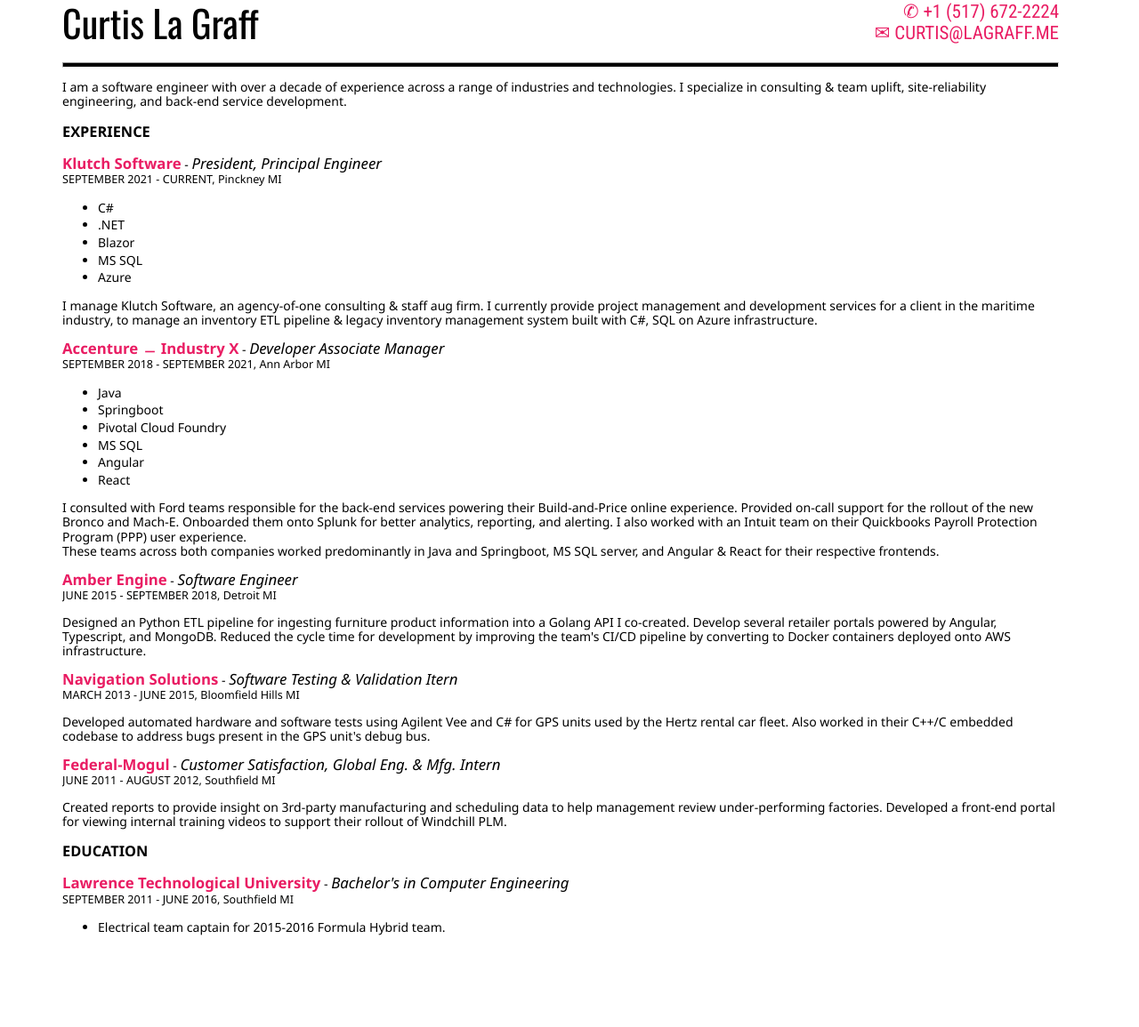
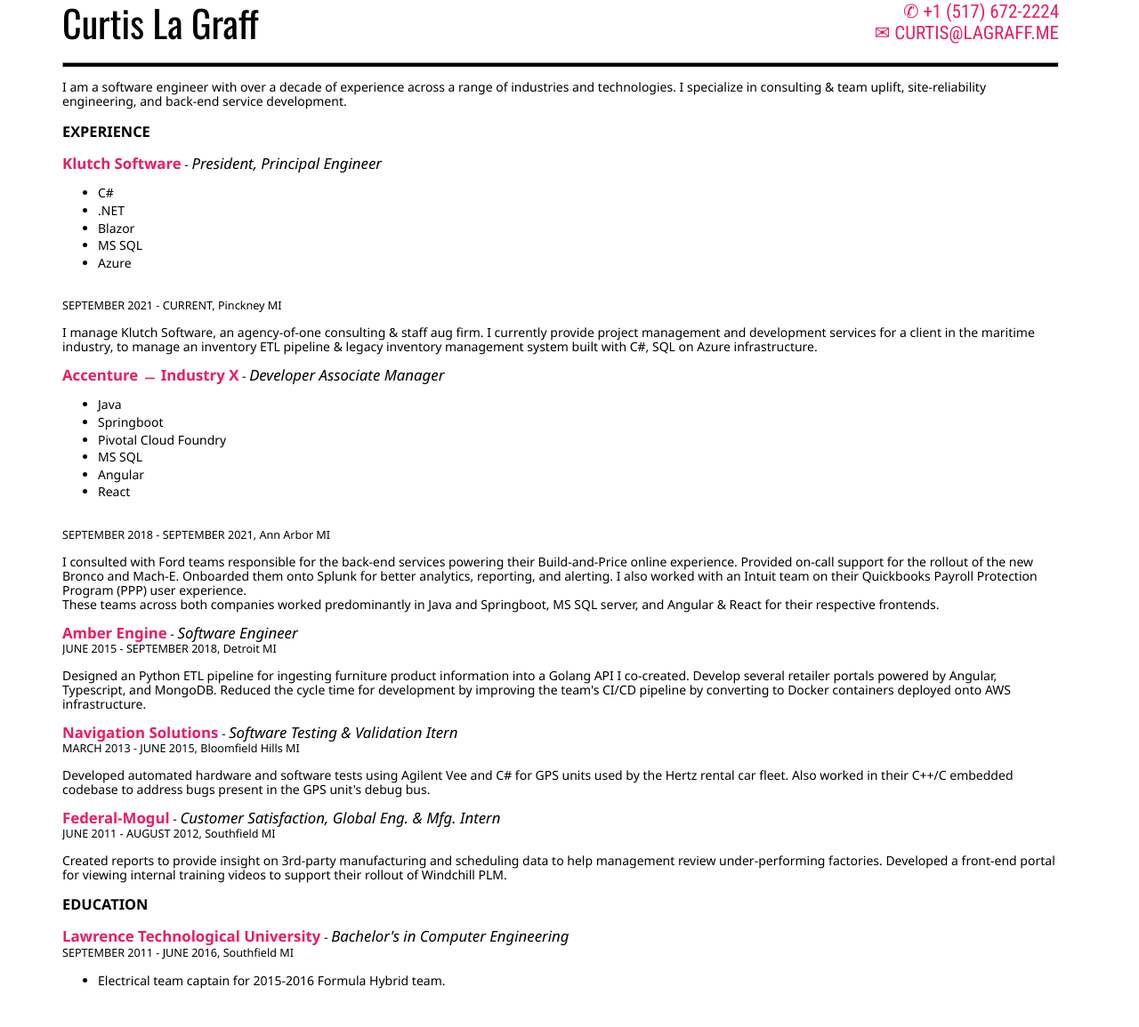
Before and after one commit to clagraff/clagraff.github.io, a Jekyll site: the page built from index.html, in a window 1280 px wide. Shown: the whole page at 89% size. Built offline with Jekyll 4.4.1, drawn with Linux system fonts in a browser that asks for light colours; before the commit the page ends 1095 px from its top, so only the background shows below that.

Commit message:
Update index.html

```diff
--- a/index.html
+++ b/index.html
@@ -8,8 +8,7 @@
 </p>
 <p class="entry">
   <h3>EXPERIENCE</h3>
-  <span class="company">Klutch Software</span> - <span class="position">President, Principal Engineer</span><br/>
-  <span class="duration">SEPTEMBER 2021 - CURRENT, Pinckney MI</span><br/>
+  <span class="company">Klutch Software</span> - <span class="position">President, Principal Engineer</span>
   <ul class="tech">
     <li>C#</li>
      <li>.NET</li>
@@ -17,6 +16,8 @@
      <li>MS SQL</li>
      <li>Azure</li>
   </ul>
+  <br/>
+  <span class="duration">SEPTEMBER 2021 - CURRENT, Pinckney MI</span><br/>
   <p>
     I manage Klutch Software, an agency-of-one consulting & staff aug firm. I currently provide project management and
     development services for a client in the maritime industry, to manage an inventory ETL pipeline & legacy inventory
@@ -24,8 +25,7 @@
   </p>
 </p>
 <p class="entry">
-  <span class="company">Accenture &#xfe58; Industry X</span> - <span class="position">Developer Associate Manager</span><br/>
-  <span class="duration">SEPTEMBER 2018 - SEPTEMBER 2021, Ann Arbor MI</span><br/>
+  <span class="company">Accenture &#xfe58; Industry X</span> - <span class="position">Developer Associate Manager</span>
   <ul class="tech">
     <li>Java</li>
      <li>Springboot</li>
@@ -34,6 +34,8 @@
      <li>Angular</li>
     <li>React</li>
   </ul>
+  <br/>
+  <span class="duration">SEPTEMBER 2018 - SEPTEMBER 2021, Ann Arbor MI</span><br/>
   <p>
     I consulted with Ford teams responsible for the back-end services powering their Build-and-Price online experience. Provided on-call support for the rollout of the new Bronco and Mach-E. Onboarded them onto Splunk for better analytics, reporting, and alerting.
     I also worked with an Intuit team on their Quickbooks Payroll Protection Program (PPP) user experience.
```
